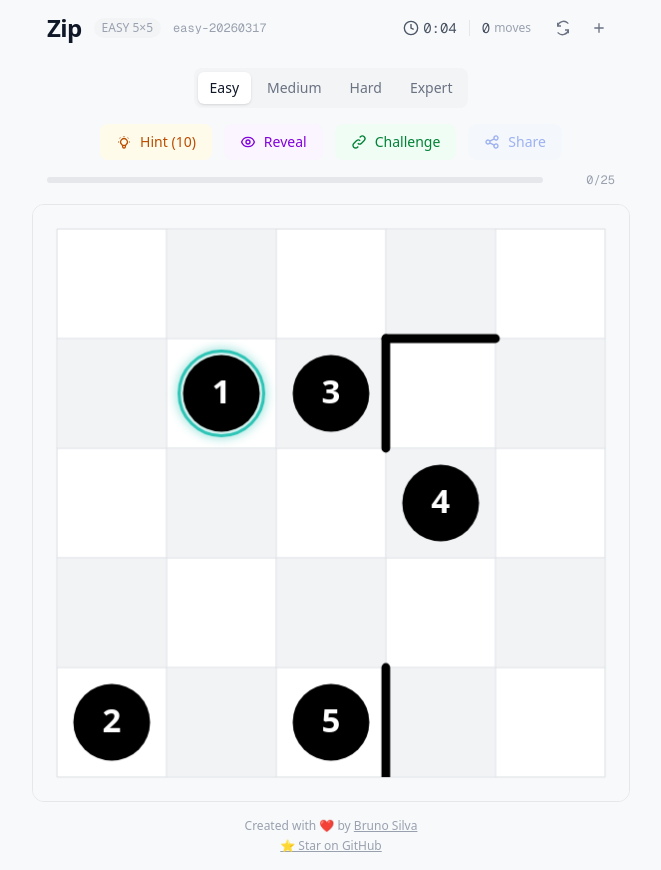
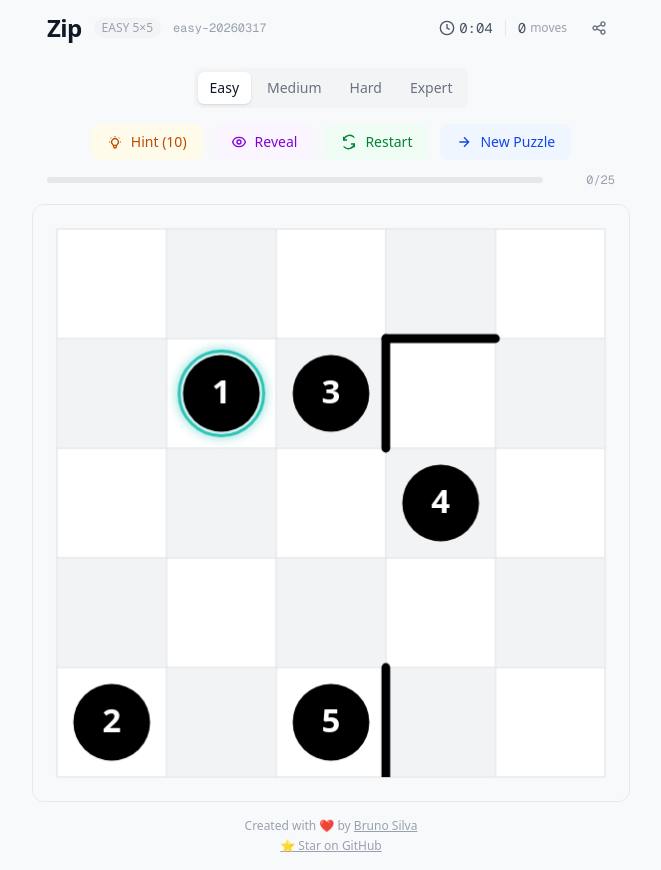
Before and after one commit to brunos3d/zip, a Next.js app: page /easy/20260317 in a window 1280 px wide. Shown: the whole page, without its empty margins (309-970 px from the left). Built offline with nearby package versions, Linux system fonts and the light colour scheme.

Commit message:
feat: update Controls and TopBar components to handle share functionality and improve user interaction

```diff
--- a/src/components/controls.tsx
+++ b/src/components/controls.tsx
@@ -7,13 +7,12 @@ interface ControlsProps {
   difficulty: Difficulty;
   onDifficultyChange: (d: Difficulty) => void;
   onHint: () => void;
-  onShare: () => void;
+  onReset: () => void;
+  onNewPuzzle: () => void;
   onRevealSolution: () => void;
-  onShareChallenge: () => void;
   hintsRemaining: number;
   solved: boolean;
   revealingSolution: boolean;
-  shareTooltip: string | null;
 }
 
 const DIFFICULTIES: { key: Difficulty; label: string }[] = [
@@ -27,13 +26,12 @@ export default function Controls({
   difficulty,
   onDifficultyChange,
   onHint,
-  onShare,
+  onReset,
+  onNewPuzzle,
   onRevealSolution,
-  onShareChallenge,
   hintsRemaining,
   solved,
   revealingSolution,
-  shareTooltip,
 }: ControlsProps) {
   return (
     <div className="w-full max-w-150 mx-auto flex flex-col items-center gap-4 px-4 py-3">
@@ -92,7 +90,7 @@ export default function Controls({
         </button>
 
         <button
-          onClick={onShareChallenge}
+          onClick={onReset}
           className="flex items-center gap-2 px-4 py-2 rounded-lg bg-green-50 text-green-700 hover:bg-green-100 transition-colors text-sm font-medium"
         >
           <svg
@@ -102,16 +100,17 @@ export default function Controls({
             stroke="currentColor"
             strokeWidth={2}
           >
-            <path d="M13.828 10.172a4 4 0 00-5.656 0l-4 4a4 4 0 105.656 5.656l1.102-1.101m-.758-4.899a4 4 0 005.656 0l4-4a4 4 0 00-5.656-5.656l-1.1 1.1" />
+            <path d="M4 4v5h5" />
+            <path d="M20 20v-5h-5" />
+            <path d="M4 9a9 9 0 0 1 15.28-4.28L20 4" />
+            <path d="M20 15a9 9 0 0 1-15.28 4.28L4 20" />
           </svg>
-          Challenge
+          Restart
         </button>
 
-        <div className="relative">
         <button
-            onClick={onShare}
-            disabled={!solved}
-            className="flex items-center gap-2 px-4 py-2 rounded-lg bg-blue-50 text-blue-700 hover:bg-blue-100 transition-colors text-sm font-medium disabled:opacity-40 disabled:cursor-not-allowed"
+          onClick={onNewPuzzle}
+          className="flex items-center gap-2 px-4 py-2 rounded-lg bg-blue-50 text-blue-700 hover:bg-blue-100 transition-colors text-sm font-medium"
         >
           <svg
             className="w-4 h-4"
@@ -120,17 +119,10 @@ export default function Controls({
             stroke="currentColor"
             strokeWidth={2}
           >
-              <path d="M8.684 13.342C8.886 12.938 9 12.482 9 12c0-.482-.114-.938-.316-1.342m0 2.684a3 3 0 110-2.684m0 2.684l6.632 3.316m-6.632-6l6.632-3.316m0 0a3 3 0 105.367-2.684 3 3 0 00-5.367 2.684zm0 9.316a3 3 0 105.368 2.684 3 3 0 00-5.368-2.684z" />
+            <path d="M5 12h14M12 5l7 7-7 7" />
           </svg>
-            Share
+          New Puzzle
         </button>
-          {shareTooltip && (
-            <div className="absolute -top-10 left-1/2 -translate-x-1/2 bg-gray-900 text-white text-xs px-3 py-1.5 rounded-lg whitespace-nowrap shadow-lg">
-              {shareTooltip}
-              <div className="absolute left-1/2 -translate-x-1/2 top-full w-2 h-2 bg-gray-900 rotate-45 -mt-1" />
-            </div>
-          )}
-        </div>
       </div>
     </div>
   );
--- a/src/components/top-bar.tsx
+++ b/src/components/top-bar.tsx
@@ -8,8 +8,8 @@ interface TopBarProps {
   moves: number;
   difficulty: string;
   seed: string;
-  onReset: () => void;
-  onNewPuzzle: () => void;
+  onShareChallenge: () => void;
+  shareTooltip: string | null;
 }
 
 function formatTime(seconds: number): string {
@@ -23,8 +23,8 @@ export default function TopBar({
   moves,
   difficulty,
   seed,
-  onReset,
-  onNewPuzzle,
+  onShareChallenge,
+  shareTooltip,
 }: TopBarProps) {
   const config =
     DIFFICULTY_CONFIG[difficulty as keyof typeof DIFFICULTY_CONFIG];
@@ -62,11 +62,11 @@ export default function TopBar({
           </div>
         </div>
 
-        <div className="flex items-center gap-1">
+        <div className="relative">
           <button
-            onClick={onReset}
+            onClick={onShareChallenge}
             className="p-2 rounded-lg hover:bg-gray-100 transition-colors text-gray-500 hover:text-gray-700"
-            title="Reset puzzle"
+            title="Copy challenge link"
           >
             <svg
               className="w-4 h-4"
@@ -75,27 +75,15 @@ export default function TopBar({
               stroke="currentColor"
               strokeWidth={2}
             >
-              <path d="M4 4v5h5" />
-              <path d="M20 20v-5h-5" />
-              <path d="M4 9a9 9 0 0 1 15.28-4.28L20 4" />
-              <path d="M20 15a9 9 0 0 1-15.28 4.28L4 20" />
+              <path d="M8.684 13.342C8.886 12.938 9 12.482 9 12c0-.482-.114-.938-.316-1.342m0 2.684a3 3 0 110-2.684m0 2.684l6.632 3.316m-6.632-6l6.632-3.316m0 0a3 3 0 105.367-2.684 3 3 0 00-5.367 2.684zm0 9.316a3 3 0 105.368 2.684 3 3 0 00-5.368-2.684z" />
             </svg>
           </button>
-          <button
-            onClick={onNewPuzzle}
-            className="p-2 rounded-lg hover:bg-gray-100 transition-colors text-gray-500 hover:text-gray-700"
-            title="New puzzle"
-          >
-            <svg
-              className="w-4 h-4"
-              fill="none"
-              viewBox="0 0 24 24"
-              stroke="currentColor"
-              strokeWidth={2}
-            >
-              <path d="M12 5v14M5 12h14" />
-            </svg>
-          </button>
+          {shareTooltip && (
+            <div className="absolute top-full mt-2 left-1/2 -translate-x-1/2 bg-gray-900 text-white text-xs px-3 py-1.5 rounded-lg whitespace-nowrap shadow-lg">
+              {shareTooltip}
+              <div className="absolute left-1/2 -translate-x-1/2 bottom-full w-2 h-2 bg-gray-900 rotate-45 mb-[-4px]" />
+            </div>
+          )}
         </div>
       </div>
     </div>
--- a/src/components/zip-game.tsx
+++ b/src/components/zip-game.tsx
@@ -38,21 +38,20 @@ export default function ZipGame() {
         moves={gameState?.moves ?? 0}
         difficulty={difficulty}
         seed={gameState?.seed ?? ""}
-        onReset={handleReset}
-        onNewPuzzle={handleNewPuzzle}
+        onShareChallenge={handleShareChallenge}
+        shareTooltip={shareTooltip}
       />
 
       <Controls
         difficulty={difficulty}
         onDifficultyChange={handleDifficultyChange}
         onHint={handleHint}
-        onShare={handleShare}
+        onReset={handleReset}
+        onNewPuzzle={handleNewPuzzle}
         onRevealSolution={handleRevealSolution}
-        onShareChallenge={handleShareChallenge}
         hintsRemaining={gameState?.hintsRemaining ?? 0}
         solved={gameState?.solved ?? false}
         revealingSolution={gameState?.revealingSolution ?? false}
-        shareTooltip={shareTooltip}
       />
 
       {/* Progress indicator */}
```
Lines whose indentation alone changed are shown as unchanged.
